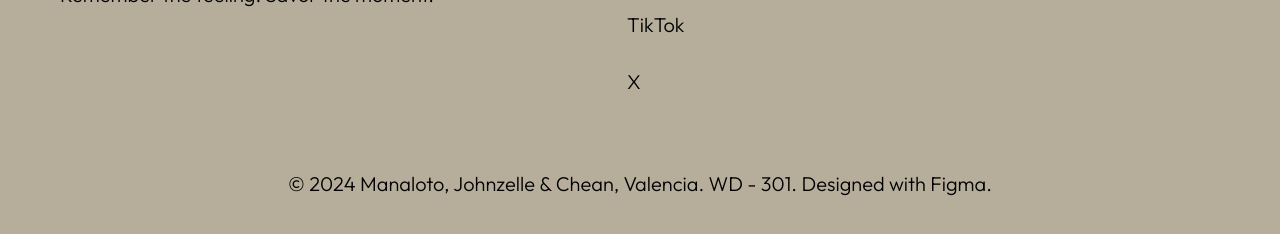
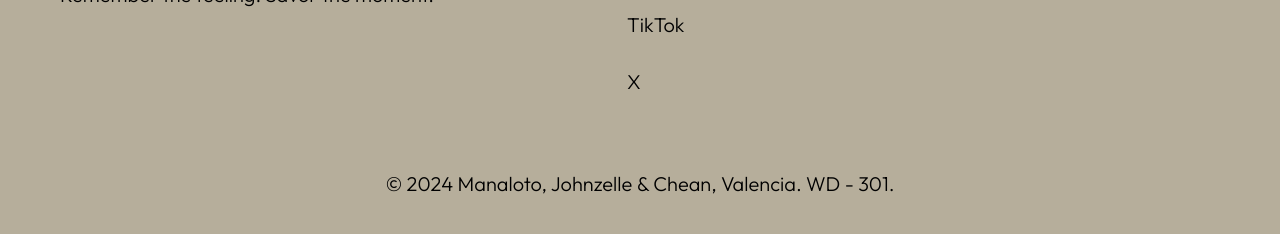
Before and after one commit to Jz100505/Remember-Cafe---WebPub---Project, a plain HTML site: page Remember Cafe - Final/index.html in a window 1280 px wide. Shown: the part 5089-5323 px from the top of the page. Drawn offline with Linux system fonts and the light colour scheme.

Commit message:
Update index.html

```diff
--- a/Remember Cafe - Final/index.html
+++ b/Remember Cafe - Final/index.html
@@ -192,7 +192,7 @@
 
         <!-- Bottom copyright -->
         <div class="footer-bottom">
-          <p>© 2024 Manaloto, Johnzelle & Chean, Valencia. WD - 301. Designed with Figma.</p>
+          <p>© 2024 Manaloto, Johnzelle & Chean, Valencia. WD - 301.</p>
         </div>
       </div>
     </footer>
```
